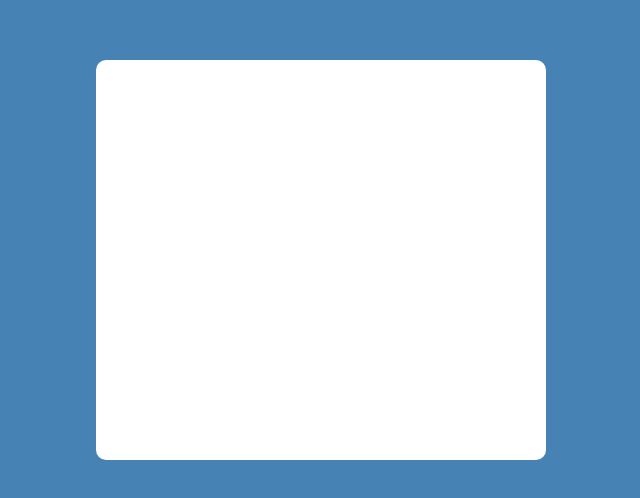
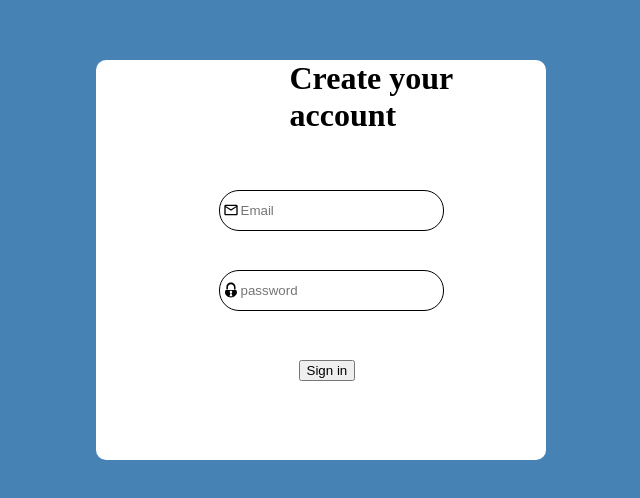
Before and after one commit to GabrielNew/timer-gate, a React (Vite) app: page / in a window 1280 px wide. Shown: the part 140-638 px from the top of the page, without its empty margins (319-959 px from the left). Built offline with nearby package versions, Linux system fonts and the light colour scheme.

Commit message:
Alterações página de criar conta

```diff
--- a/src/pages/CreateAccount/index.jsx
+++ b/src/pages/CreateAccount/index.jsx
@@ -1,10 +1,51 @@
+import { MdOutlineEmail } from "react-icons/md";
+import { GiPadlock } from "react-icons/gi";
+import { useState } from "react";
 import "./styles.css";
 
 const CreateAccount = () => {
+  const [email, setEmail] = useState("");
+  const [password, setPassword] = useState("");
   return (
     <>
       <form>
-        <div id="loginBackgroundBox"></div>
+        <div id="loginBackgroundBox">
+          <div id="logoImg">
+            <h1>Create your account</h1>
+          </div>
+          <div className="inputEmail">
+            <div>
+              <MdOutlineEmail id="iconEmail" />
+              <input
+                type="email"
+                name="inputEmail"
+                id="userEmail"
+                placeholder="Email"
+                required
+                value={email}
+                onChange={(e) => setEmail(e.target.value)}
+              />
+            </div>
+          </div>
+          <br />
+          <div className="inputPassword">
+            <GiPadlock id="iconPassword" />
+            <input
+              type="password"
+              name="inputPassword"
+              id="userPassword"
+              placeholder="password"
+              required
+              value={password}
+              onChange={(e) => setPassword(e.target.value)}
+            />
+          </div>
+          <div>
+            <button type="submit" id="btnLogin">
+              Sign in
+            </button>
+          </div>
+        </div>
       </form>
     </>
   );
--- a/src/pages/Login/index.jsx
+++ b/src/pages/Login/index.jsx
@@ -4,12 +4,16 @@
 import { useState } from "react";
 
 const Login = () => {
-  const { email, setEmail } = useState("");
-  const { password, setPassword } = useState("");
+  const [email, setEmail] = useState("");
+  const [password, setPassword] = useState("");
+
+  const handleSubmit = (event) => {
+    event.preventDefault();
+  };
 
   return (
     <>
-      <form>
+      <form onSubmit={handleSubmit}>
         <div id="loginBackgroundBox">
           <div id="logoImg">
             <h1>LOGO</h1>
```
